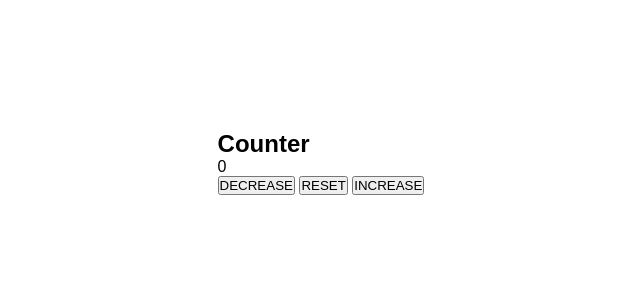
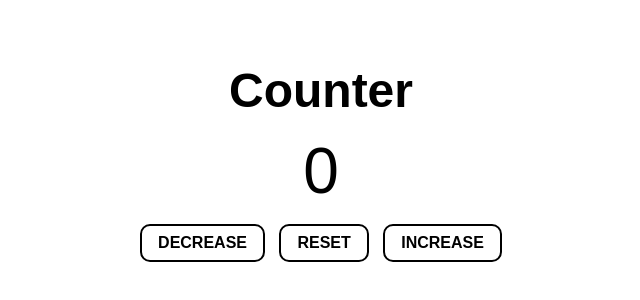
Before and after one commit to fugarino/counter, a plain HTML site: page index.html in a window 1280 px wide. Shown: the part 198-498 px from the top of the page, without its empty margins (319-959 px from the left). Drawn offline with Linux system fonts and the light colour scheme.

Commit message:
html and css

```diff
--- a/styles.css
+++ b/styles.css
@@ -11,3 +11,38 @@ body {
   align-items: center;
   justify-content: center;
 }
+
+.container {
+  display: flex;
+  flex-direction: column;
+  align-items: center;
+  justify-content: center;
+}
+
+h2 {
+  font-size: 3rem;
+}
+
+.number {
+  margin: 1rem;
+  font-size: 4rem;
+}
+
+.btn {
+  font-size: 1rem;
+  font-weight: bold;
+  background: #fff;
+  padding: 0.5rem 1rem;
+  border: 2px solid;
+  border-radius: 10px;
+  cursor: pointer;
+}
+
+.btn:active {
+  transform: translateY(2px);
+}
+
+.reset {
+  margin-left: 10px;
+  margin-right: 10px;
+}
```
